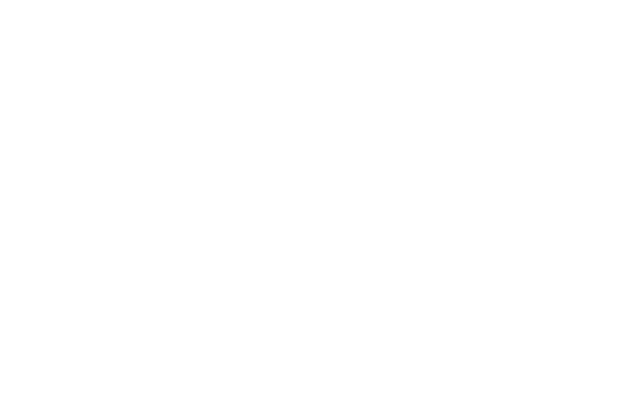
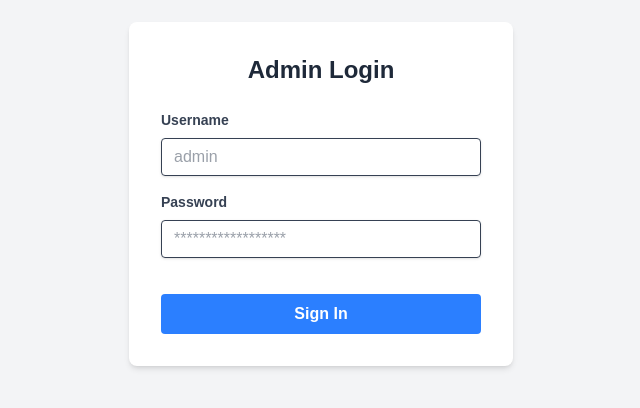
Before and after one commit to trose16/big-biz-mvp, a Next.js app in the folder frontend/: page /login in a window 1280 px wide. Shown: the part 206-614 px from the top of the page, without its empty margins (319-959 px from the left). Built offline with nearby package versions, Linux system fonts and the light colour scheme.

Commit message:
Adds login form to UI styled with tailwind

```diff
--- a/frontend/src/app/login/page.tsx
+++ b/frontend/src/app/login/page.tsx
@@ -32,5 +32,61 @@
         }
     };
 
+    //JSX (UI Structure)
+  return (
+    <div className="min-h-screen flex items-center justify-center bg-gray-100">
+      {/* Container for centering content and background */}
+      <div className="bg-white p-8 rounded-lg shadow-md w-full max-w-sm">
+        {/* White box with padding, rounded corners, shadow, max width */}
+        <h2 className="text-2xl font-bold mb-6 text-center text-gray-800">Admin Login</h2>
+        {/* Title with Tailwind classes for size, weight, margin, alignment, color */}
+        {error && <p className="text-red-500 text-sm mb-4 text-center">{error}</p>}
+        {/* Conditionally renders error message if 'error' state is not empty */}
+        <form onSubmit={handleLogin}>
+          {/* Form element, onSubmit calls our handleLogin function */}
+          <div className="mb-4">
+            {/* Div for input grouping with margin-bottom */}
+            <label className="block text-gray-700 text-sm font-bold mb-2" htmlFor="username">
+              Username
+            </label>
+            {/* Label with Tailwind classes */}
+            <input
+              className="shadow appearance-none border rounded w-full py-2 px-3 text-gray-700 leading-tight focus:outline-none focus:shadow-outline"
+              id="username"
+              type="text"
+              placeholder="admin"
+              value={username} // Controlled component: input value tied to state
+              onChange={(e) => setUsername(e.target.value)} // Updates state on change
+              required
+            />
+          </div>
+          <div className="mb-6">
+            <label className="block text-gray-700 text-sm font-bold mb-2" htmlFor="password">
+              Password
+            </label>
+            <input
+              className="shadow appearance-none border rounded w-full py-2 px-3 text-gray-700 mb-3 leading-tight focus:outline-none focus:shadow-outline"
+              id="password"
+              type="password"
+              placeholder="******************"
+              value={password}
+              onChange={(e) => setPassword(e.target.value)}
+              required
+            />
+          </div>
+          <div className="flex items-center justify-between">
+            {/* Flex container for button alignment */}
+            <button
+              className="bg-blue-500 hover:bg-blue-700 text-white font-bold py-2 px-4 rounded focus:outline-none focus:shadow-outline w-full"
+              type="submit"
+            >
+              Sign In
+            </button>
+          </div>
+        </form>
+      </div>
+    </div>
+  );
+
 
 }
```
